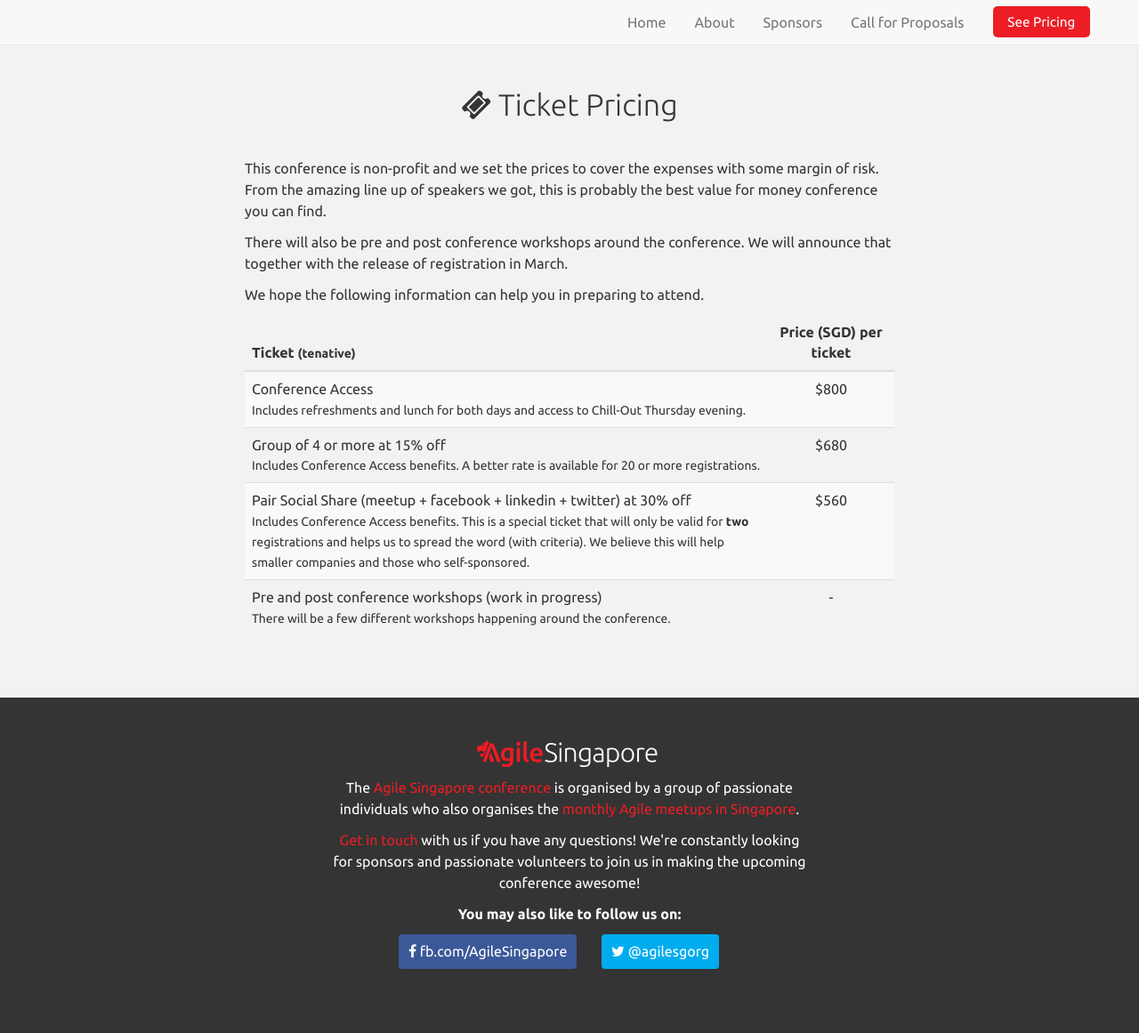
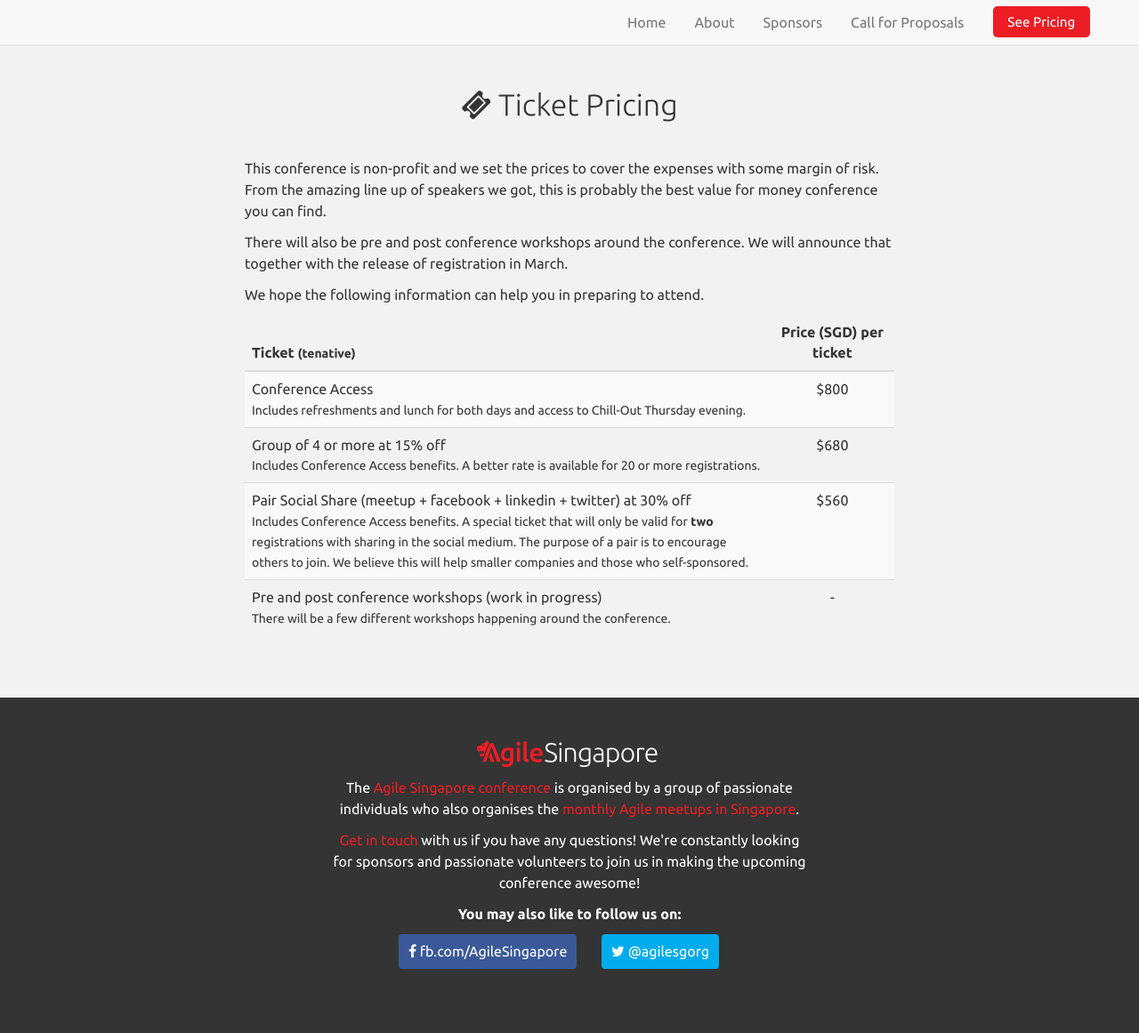
Before and after one commit to agilesingapore/2016, a Jekyll site: the page built from pricing.html, in a window 1280 px wide. Shown: the whole page at 89% size. Built offline with Jekyll 4.4.1, drawn with Linux system fonts in a browser that asks for light colours; nearby versions of some CDN libraries; comment, search, counter and statistics services are not loaded.

Commit message:
Reword the bundle ticket

```diff
--- a/pricing.html
+++ b/pricing.html
@@ -34,9 +34,9 @@
           </tr>
           <tr>
             <td>Pair Social Share (meetup + facebook + linkedin + twitter) at 30% off<br/>
-              <small>Includes Conference Access benefits. This is a special ticket that will only be
-                valid for <strong>two</strong> registrations and helps us to spread the word (with criteria). We believe this will help smaller companies
-                and those who self-sponsored.<small>
+              <small>Includes Conference Access benefits. A special ticket that will only be valid for <strong>two</strong>
+                 registrations with sharing in the social medium. The purpose of a pair is to encourage others to join. We believe this will help smaller companies and those who self-sponsored.
+                <small>
             </td>
             <td>$560</td>
           </tr>
```
